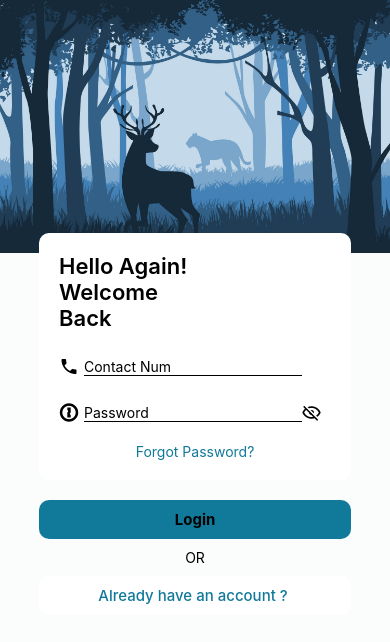
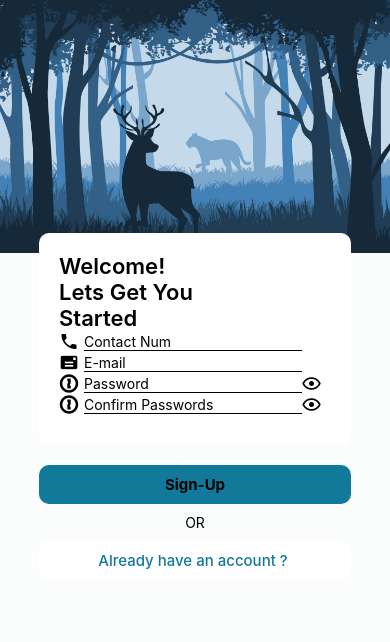
Before and after one commit to moeed1999/SafarApp, a React Native app: screen / in a window 390 px wide. Shown: the top 642 px of the page. Built offline with nearby package versions, Linux system fonts and the light colour scheme.

Commit message:
sign up page plus text field component added

```diff
--- a/App.js
+++ b/App.js
@@ -1,12 +1,14 @@
 import React from 'react';
 import LandingPage from './src/screens/LandingPage/LandingPage';
 import LoginPage from './src/screens/LoginPage/LoginPage';
+import SignUpPage from './src/screens/SignUpPage/SignUpPage';
 
 
 const App = () => {
   return (
     // <LandingPage />
-    <LoginPage />
+    // <LoginPage />
+    <SignUpPage />
   );
 };
 
--- /dev/null
+++ b/src/components/TextFieldInput.js
@@ -0,0 +1,65 @@
+import { StyleSheet, TextInput, View, TouchableOpacity } from 'react-native'
+import React from 'react'
+import Icon from 'react-native-vector-icons/MaterialCommunityIcons';
+
+const TextFieldInput = ({
+    iconName,
+    iconSize,
+    iconColor,
+    placeholderText,
+    placeholderTextColor,
+    keyboardType,
+    val,
+    handleChange,
+    maxLength,
+    isPasswordField,
+    rightIcon,
+    rightIconColor,
+    rightIconSize,
+    secureTextEntry,
+    handleRightIcon
+}) => {
+    return (
+        <View style={styles.input}>
+            <Icon name={iconName} size={iconSize} color={iconColor} style={{ marginRight: 5 }} />
+            <TextInput
+                style={styles.inputText}
+                placeholder={placeholderText}
+                placeholderTextColor={placeholderTextColor}
+                keyboardType={keyboardType}
+                value={val}
+                onChangeText={handleChange}
+                maxLength={maxLength}
+                secureTextEntry={secureTextEntry}
+            />
+            {isPasswordField &&
+                <TouchableOpacity>
+                    <Icon
+                        name={rightIcon}
+                        size={rightIconSize}
+                        color={rightIconColor}
+                        style={{ marginRight: 5 }}
+                        onPress={handleRightIcon}
+                    />
+                </TouchableOpacity>
+            }
+        </View>
+    )
+}
+
+export default TextFieldInput
+
+const styles = StyleSheet.create({
+    input: {
+        display: 'flex',
+        flexDirection: 'row',
+        alignItems: 'center',
+        // marginTop: 25,
+        color: 'black'
+    },
+    inputText: {
+        width: '80%',
+        borderBottomWidth: 1,
+        color: 'black'
+    },
+})
--- a/src/screens/LoginPage/LoginPage.js
+++ b/src/screens/LoginPage/LoginPage.js
@@ -1,6 +1,7 @@
 import { StyleSheet, Text, TextInput, View, Image, TouchableOpacity } from 'react-native'
 import React, { useState } from 'react'
 import Icon from 'react-native-vector-icons/MaterialCommunityIcons';
+import TextFieldInput from '../../components/TextFieldInput';
 
 
 const LoginPage = () => {
@@ -17,39 +18,41 @@ const LoginPage = () => {
             </View>
             <View style={styles.formContainer}>
                 <Text style={styles.heading}>Hello Again!{"\n"}Welcome{"\n"}Back</Text>
-                <View style={styles.input}>
-                    <Icon name="phone" size={20} color="black" style={{ marginRight: 5 }} />
-                    <TextInput
-                        style={styles.inputText}
-                        placeholder='Contact Num'
-                        placeholderTextColor={'black'}
+                <View style={{ marginTop: 10 }}>
+                    <TextFieldInput
+                        iconName='phone'
+                        iconSize={20}
+                        iconColor='black'
+                        placeholderText='Contact Num'
+                        placeholderTextColor='black'
                         keyboardType='phone-pad'
-                        value={contactNum}
-                        onChangeText={(e) => setContactNum(e)}
+                        val={contactNum}
+                        handleChange={(e) => setContactNum(e)}
+                        maxLength={11}
                     />
                 </View>
-                <View style={styles.input}>
-                    <Icon name="onepassword" size={20} color="black" style={{ marginRight: 5 }} />
-                    <TextInput
-                        style={styles.inputText}
-                        placeholder='Password'
-                        placeholderTextColor={'black'}
+                <View style={{ marginTop: 10 }}>
+                    <TextFieldInput
+                        iconName='onepassword'
+                        iconSize={20}
+                        iconColor='black'
+                        placeholderText='Password'
+                        placeholderTextColor='black'
                         secureTextEntry={!showPassword}
-                        value={password}
-                        onChangeText={(e) => setPassword(e)}
+                        val={password}
+                        handleChange={(e) => setPassword(e)}
+                        isPasswordField={true}
+                        rightIcon={!showPassword ? "eye-outline" : "eye-off-outline"}
+                        rightIconColor='black'
+                        rightIconSize={20}
+                        handleRightIcon={() => setShowPassword(!showPassword)}
                     />
-                    <TouchableOpacity>
-                        <Icon
-                            name={showPassword ? "eye-outline" : "eye-off-outline"}
-                            size={20} color="black"
-                            style={{ marginRight: 5 }}
-                            onPress={() => setShowPassword(!showPassword)} />
-                    </TouchableOpacity>
                 </View>
                 <Text style={styles.forgotPass}>Forgot Password?</Text>
             </View>
             <TouchableOpacity
                 style={styles.loginContainer}
+                onPress={() => console.log(password, contactNum)}
             >
                 <Text style={{ fontWeight: '700', fontSize: 15 }}>Login</Text>
             </TouchableOpacity>
@@ -58,7 +61,7 @@ const LoginPage = () => {
                 style={styles.signUpContainer}
             >
                 <Text style={{ fontWeight: '500', fontSize: 15, color: '#11799a' }}>
-                    Already have an account ? </Text>
+                    Don't have an account ? </Text>
             </TouchableOpacity>
         </View >
     )
@@ -96,18 +99,6 @@ const styles = StyleSheet.create({
         fontSize: 22,
         fontWeight: '600'
     },
-    input: {
-        display: 'flex',
-        flexDirection: 'row',
-        alignItems: 'center',
-        marginTop: 25,
-        color: 'black'
-    },
-    inputText: {
-        width: '80%',
-        borderBottomWidth: 1,
-        color: 'black'
-    },
     forgotPass: {
         color: '#11799a',
         alignSelf: 'center',
--- /dev/null
+++ b/src/screens/SignUpPage/SignUpPage.js
@@ -0,0 +1,152 @@
+import { StyleSheet, Text, TextInput, View, Image, TouchableOpacity } from 'react-native'
+import React, { useState } from 'react'
+import Icon from 'react-native-vector-icons/MaterialCommunityIcons';
+import TextFieldInput from '../../components/TextFieldInput';
+
+const SignUpPage = () => {
+    const [contactNum, setContactNum] = useState('')
+    const [password, setPassword] = useState('')
+    const [showPassword, setShowPassword] = useState(false)
+    const [email, setEmail] = useState('')
+    const [passwordCheck, setPasswordCheck] = useState('')
+    const [showPasswordCheck, setShowPasswordCheck] = useState(false)
+
+    return (
+        <View style={styles.mainContainer}>
+            <View style={styles.upperContainer}>
+                <Image
+                    resizeMode='cover'
+                    style={styles.image}
+                    source={require('../../assets/images/animatedBg3.jpg')} />
+            </View>
+            <View style={styles.formContainer}>
+                <Text style={styles.heading}>Welcome!{"\n"}Lets Get You{"\n"}Started</Text>
+                <TextFieldInput
+                    iconName='phone'
+                    iconSize={20}
+                    iconColor='black'
+                    placeholderText='Contact Num'
+                    placeholderTextColor='black'
+                    keyboardType='phone-pad'
+                    val={contactNum}
+                    handleChange={(e) => setContactNum(e)}
+                    maxLength={11}
+                />
+                <TextFieldInput
+                    iconName='mail'
+                    iconSize={20}
+                    iconColor='black'
+                    placeholderText='E-mail'
+                    placeholderTextColor='black'
+                    keyboardType='email-address'
+                    val={email}
+                    handleChange={(e) => setEmail(e)}
+                />
+                <TextFieldInput
+                    iconName='onepassword'
+                    iconSize={20}
+                    iconColor='black'
+                    placeholderText='Password'
+                    placeholderTextColor='black'
+                    secureTextEntry={!showPassword}
+                    val={password}
+                    handleChange={(e) => setPassword(e)}
+                    isPasswordField={true}
+                    rightIcon={!showPassword ? "eye-outline" : "eye-off-outline"}
+                    rightIconColor='black'
+                    rightIconSize={20}
+                    handleRightIcon={() => setShowPassword(!showPassword)}
+                />
+                <TextFieldInput
+                    iconName='onepassword'
+                    iconSize={20}
+                    iconColor='black'
+                    placeholderText='Confirm Passwords'
+                    placeholderTextColor='black'
+                    secureTextEntry={!showPasswordCheck}
+                    val={passwordCheck}
+                    handleChange={(e) => setPasswordCheck(e)}
+                    isPasswordField={true}
+                    rightIcon={!showPasswordCheck ? "eye-outline" : "eye-off-outline"}
+                    rightIconColor='black'
+                    rightIconSize={20}
+                    handleRightIcon={() => setShowPasswordCheck(!showPasswordCheck)}
+                />
+            </View>
+            <TouchableOpacity
+                onPress={() => console.log(contactNum, password, passwordCheck, email, 'ss')}
+                style={styles.loginContainer}
+            >
+                <Text style={{ fontWeight: '700', fontSize: 15 }}>Sign-Up</Text>
+            </TouchableOpacity>
+            <Text style={{ textAlign: 'center', color: 'black', marginTop: 10, }}>OR</Text>
+            <TouchableOpacity
+                style={styles.signUpContainer}
+            >
+                <Text style={{ fontWeight: '500', fontSize: 15, color: '#11799a' }}>
+                    Already have an account ? </Text>
+            </TouchableOpacity>
+        </View >
+    )
+}
+
+export default SignUpPage
+
+const styles = StyleSheet.create({
+    mainContainer: {
+        flex: 1,
+        backgroundColor: '#fbfdfd',
+    },
+    upperContainer: {
+        width: '100%',
+        height: '30%'
+    },
+    image: {
+        width: '100%',
+        height: '100%'
+    },
+    formContainer: {
+        width: '80%',
+        alignSelf: 'center',
+        marginTop: -20,
+        borderRadius: 10,
+        padding: 20,
+        paddingBottom: 30,
+        backgroundColor: 'white',
+        shadowColor: 'black',
+        shadowOpacity: 1,
+        elevation: 10,
+
+    },
+    heading: {
+        color: 'black',
+        fontSize: 22,
+        fontWeight: '600'
+    },
+    loginContainer: {
+        width: '80%',
+        alignSelf: 'center',
+        backgroundColor: '#11799a',
+        marginTop: 20,
+        padding: 10,
+        borderRadius: 10,
+        display: 'flex',
+        alignItems: 'center',
+        shadowColor: 'black',
+        shadowOpacity: 1,
+        elevation: 5,
+    },
+    signUpContainer: {
+        width: '80%',
+        alignSelf: 'center',
+        backgroundColor: 'white',
+        marginTop: 10,
+        padding: 10,
+        borderRadius: 10,
+        display: 'flex',
+        alignItems: 'center',
+        shadowColor: 'black',
+        shadowOpacity: 1,
+        elevation: 5,
+    }
+})
```
